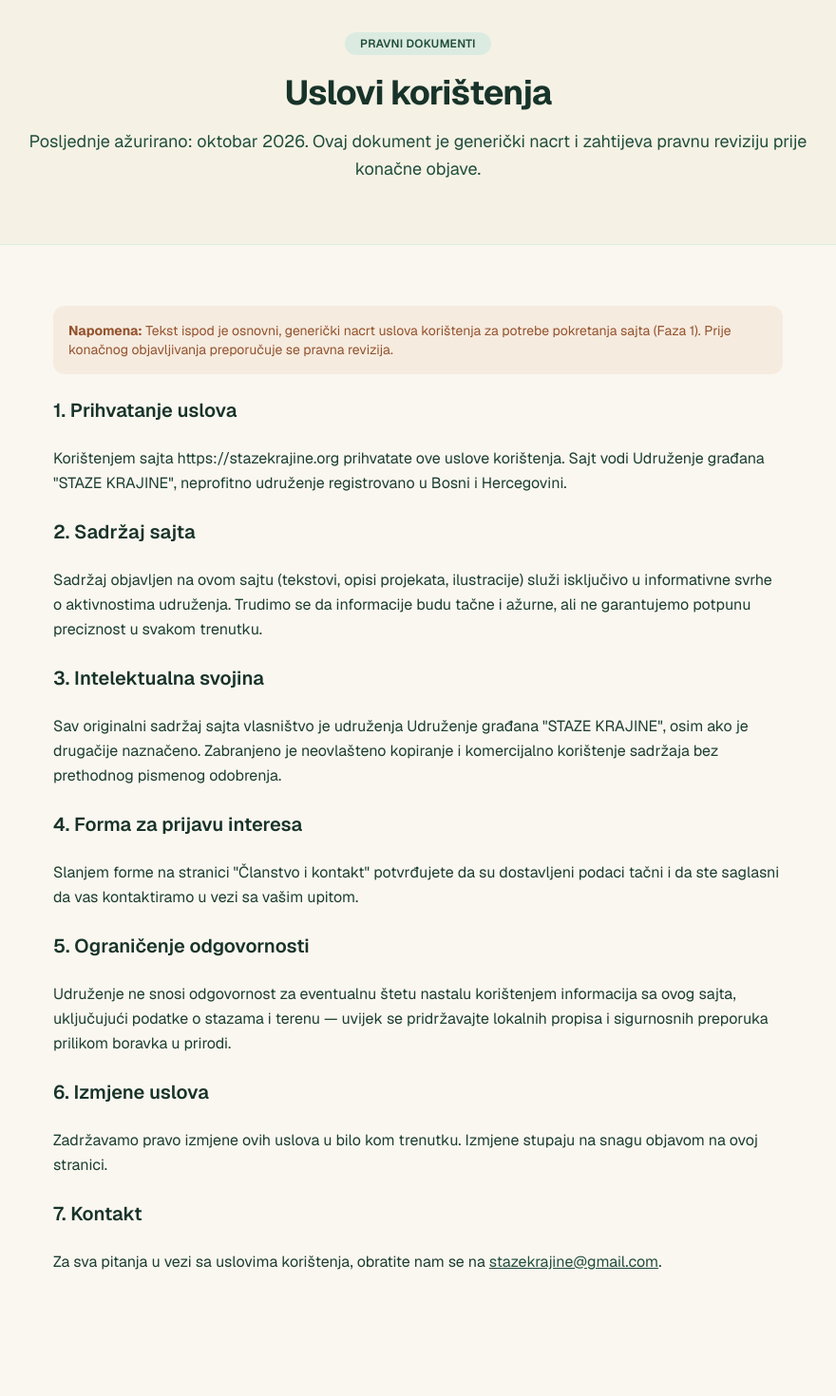
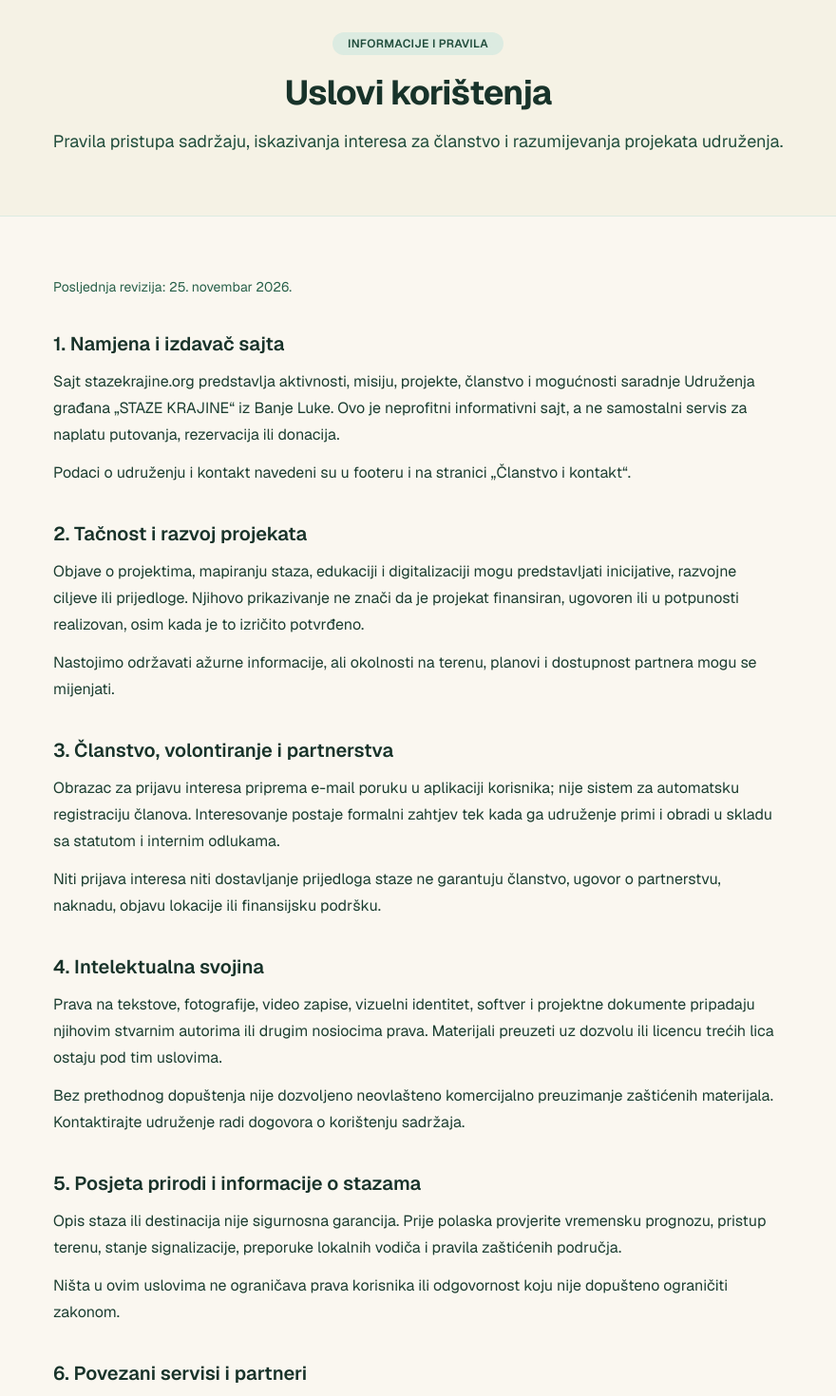
Before and after one commit to KellyVektorAI/stazekrajine-org, a Next.js app: page /uslovi-koristenja in a window 1280 px wide. Shown: the part 160-1630 px from the top of the page at 95% size, without its empty margins (200-1080 px from the left). Built offline with nearby package versions, Linux system fonts and the light colour scheme.

Commit message:
docs(staze): tailor legal pages to NGO and actual contact flow

```diff
--- a/app/uslovi-koristenja/page.tsx
+++ b/app/uslovi-koristenja/page.tsx
@@ -1,101 +1,44 @@
 import type { Metadata } from "next";
-import { PageHero, Section } from "@/components/Section";
-import { siteConfig } from "@/lib/site-config";
+import { LegalDocument, type LegalSection } from "@/components/LegalDocument";
 
 export const metadata: Metadata = {
   title: "Uslovi korištenja",
-  description:
-    "Uslovi korištenja sajta Udruženja građana Staze Krajine.",
+  description: "Uslovi upotrebe informativnog sajta Udruženja građana Staze Krajine, projektnih materijala i obrazaca za iskazivanje interesa.",
 };
 
+const sections: LegalSection[] = [
+  { title: "1. Namjena i izdavač sajta", paragraphs: [
+    "Sajt stazekrajine.org predstavlja aktivnosti, misiju, projekte, članstvo i mogućnosti saradnje Udruženja građana „STAZE KRAJINE“ iz Banje Luke. Ovo je neprofitni informativni sajt, a ne samostalni servis za naplatu putovanja, rezervacija ili donacija.",
+    "Podaci o udruženju i kontakt navedeni su u footeru i na stranici „Članstvo i kontakt“."
+  ] },
+  { title: "2. Tačnost i razvoj projekata", paragraphs: [
+    "Objave o projektima, mapiranju staza, edukaciji i digitalizaciji mogu predstavljati inicijative, razvojne ciljeve ili prijedloge. Njihovo prikazivanje ne znači da je projekat finansiran, ugovoren ili u potpunosti realizovan, osim kada je to izričito potvrđeno.",
+    "Nastojimo održavati ažurne informacije, ali okolnosti na terenu, planovi i dostupnost partnera mogu se mijenjati."
+  ] },
+  { title: "3. Članstvo, volontiranje i partnerstva", paragraphs: [
+    "Obrazac za prijavu interesa priprema e-mail poruku u aplikaciji korisnika; nije sistem za automatsku registraciju članova. Interesovanje postaje formalni zahtjev tek kada ga udruženje primi i obradi u skladu sa statutom i internim odlukama.",
+    "Niti prijava interesa niti dostavljanje prijedloga staze ne garantuju članstvo, ugovor o partnerstvu, naknadu, objavu lokacije ili finansijsku podršku."
+  ] },
+  { title: "4. Intelektualna svojina", paragraphs: [
+    "Prava na tekstove, fotografije, video zapise, vizuelni identitet, softver i projektne dokumente pripadaju njihovim stvarnim autorima ili drugim nosiocima prava. Materijali preuzeti uz dozvolu ili licencu trećih lica ostaju pod tim uslovima.",
+    "Bez prethodnog dopuštenja nije dozvoljeno neovlašteno komercijalno preuzimanje zaštićenih materijala. Kontaktirajte udruženje radi dogovora o korištenju sadržaja."
+  ] },
+  { title: "5. Posjeta prirodi i informacije o stazama", paragraphs: [
+    "Opis staza ili destinacija nije sigurnosna garancija. Prije polaska provjerite vremensku prognozu, pristup terenu, stanje signalizacije, preporuke lokalnih vodiča i pravila zaštićenih područja.",
+    "Ništa u ovim uslovima ne ograničava prava korisnika ili odgovornost koju nije dopušteno ograničiti zakonom."
+  ] },
+  { title: "6. Povezani servisi i partneri", paragraphs: [
+    "KrajinaTour.ba sadrži turističke vodiče i partnerske preporuke; KrajinaTour.org pruža interaktivno planiranje; KellyVektor.tech predstavlja zasebnu tehnološku kompaniju i njene komercijalne usluge.",
+    "Prelaskom na vanjski servis primjenjuju se njegova pravila. Organizacija ne odgovara automatski za rezervacije, plaćanja, sadržaje ili pravne obaveze trećih strana."
+  ] },
+  { title: "7. Privatnost i vanjski sadržaji", paragraphs: [
+    "Obradu ličnih podataka uređuje Politika privatnosti. Ugrađeni video i drugi vanjski sadržaji mogu slati tehničke zahtjeve njihovim pružaocima, kako je objašnjeno u pravilima o kolačićima."
+  ] },
+  { title: "8. Izmjene i kontakt", paragraphs: [
+    "Sadržaj i uslovi mogu se dopunjavati zbog novih projekata, tehničkih ili zakonskih promjena. Za pitanja, primjedbe i zahtjeve koristite stazekrajine@gmail.com. Primjenjuju se relevantni propisi Bosne i Hercegovine."
+  ] }
+];
+
 export default function UsloviKoristenjaPage() {
-  return (
-    <>
-      <PageHero
-        eyebrow="Pravni dokumenti"
-        title="Uslovi korištenja"
-        description="Posljednje ažurirano: oktobar 2026. Ovaj dokument je generički nacrt i zahtijeva pravnu reviziju prije konačne objave."
-      />
-
-      <Section>
-        <div className="prose-sm mx-auto max-w-3xl space-y-6 text-forest-800 leading-relaxed">
-          <p className="rounded-xl bg-clay-400/10 p-4 text-sm text-clay-600">
-            <strong>Napomena:</strong> Tekst ispod je osnovni, generički nacrt
-            uslova korištenja za potrebe pokretanja sajta (Faza 1). Prije
-            konačnog objavljivanja preporučuje se pravna revizija.
-          </p>
-
-          <h2 className="text-xl font-semibold text-forest-900">
-            1. Prihvatanje uslova
-          </h2>
-          <p>
-            Korištenjem sajta {siteConfig.url} prihvatate ove uslove
-            korištenja. Sajt vodi {siteConfig.name}, neprofitno udruženje
-            registrovano u Bosni i Hercegovini.
-          </p>
-
-          <h2 className="text-xl font-semibold text-forest-900">
-            2. Sadržaj sajta
-          </h2>
-          <p>
-            Sadržaj objavljen na ovom sajtu (tekstovi, opisi projekata,
-            ilustracije) služi isključivo u informativne svrhe o aktivnostima
-            udruženja. Trudimo se da informacije budu tačne i ažurne, ali ne
-            garantujemo potpunu preciznost u svakom trenutku.
-          </p>
-
-          <h2 className="text-xl font-semibold text-forest-900">
-            3. Intelektualna svojina
-          </h2>
-          <p>
-            Sav originalni sadržaj sajta vlasništvo je udruženja{" "}
-            {siteConfig.name}, osim ako je drugačije naznačeno. Zabranjeno je
-            neovlašteno kopiranje i komercijalno korištenje sadržaja bez
-            prethodnog pismenog odobrenja.
-          </p>
-
-          <h2 className="text-xl font-semibold text-forest-900">
-            4. Forma za prijavu interesa
-          </h2>
-          <p>
-            Slanjem forme na stranici &quot;Članstvo i kontakt&quot;
-            potvrđujete da su dostavljeni podaci tačni i da ste saglasni da
-            vas kontaktiramo u vezi sa vašim upitom.
-          </p>
-
-          <h2 className="text-xl font-semibold text-forest-900">
-            5. Ograničenje odgovornosti
-          </h2>
-          <p>
-            Udruženje ne snosi odgovornost za eventualnu štetu nastalu
-            korištenjem informacija sa ovog sajta, uključujući podatke o
-            stazama i terenu — uvijek se pridržavajte lokalnih propisa i
-            sigurnosnih preporuka prilikom boravka u prirodi.
-          </p>
-
-          <h2 className="text-xl font-semibold text-forest-900">
-            6. Izmjene uslova
-          </h2>
-          <p>
-            Zadržavamo pravo izmjene ovih uslova u bilo kom trenutku. Izmjene
-            stupaju na snagu objavom na ovoj stranici.
-          </p>
-
-          <h2 className="text-xl font-semibold text-forest-900">
-            7. Kontakt
-          </h2>
-          <p>
-            Za sva pitanja u vezi sa uslovima korištenja, obratite nam se na{" "}
-            <a
-              className="text-forest-700 underline"
-              href={`mailto:${siteConfig.infoEmail}`}
-            >
-              {siteConfig.infoEmail}
-            </a>
-            .
-          </p>
-        </div>
-      </Section>
-    </>
-  );
+  return <LegalDocument title="Uslovi korištenja" description="Pravila pristupa sadržaju, iskazivanja interesa za članstvo i razumijevanja projekata udruženja." sections={sections} />;
 }
```
